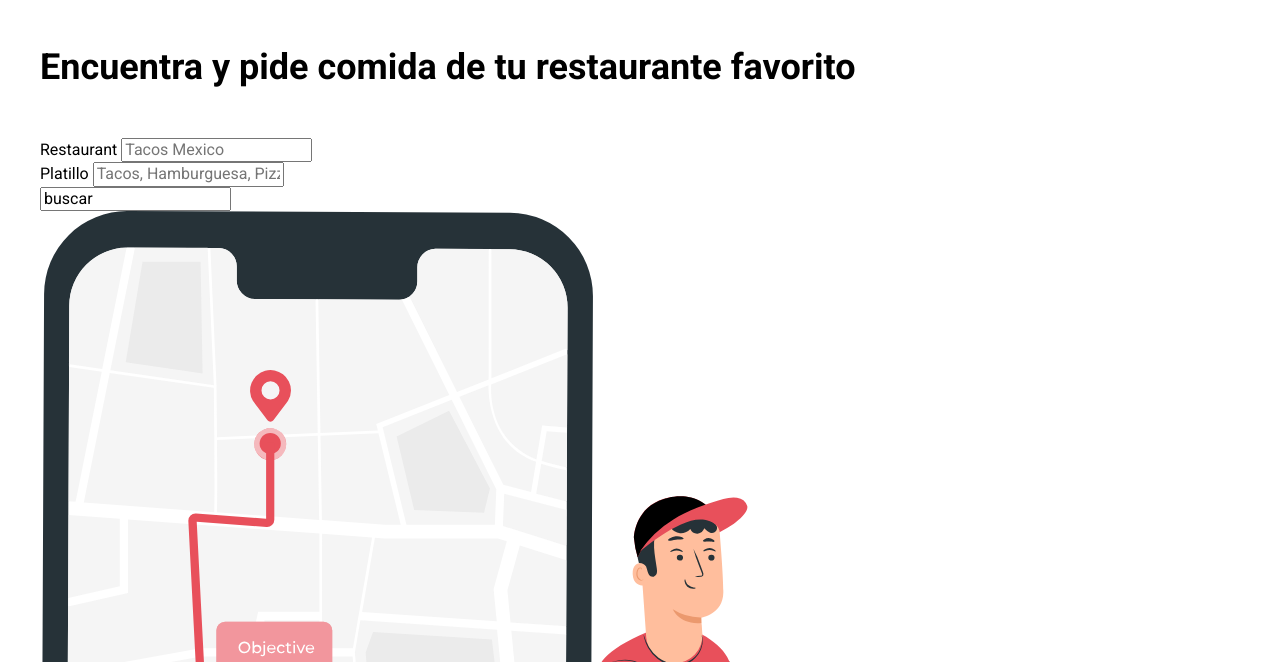
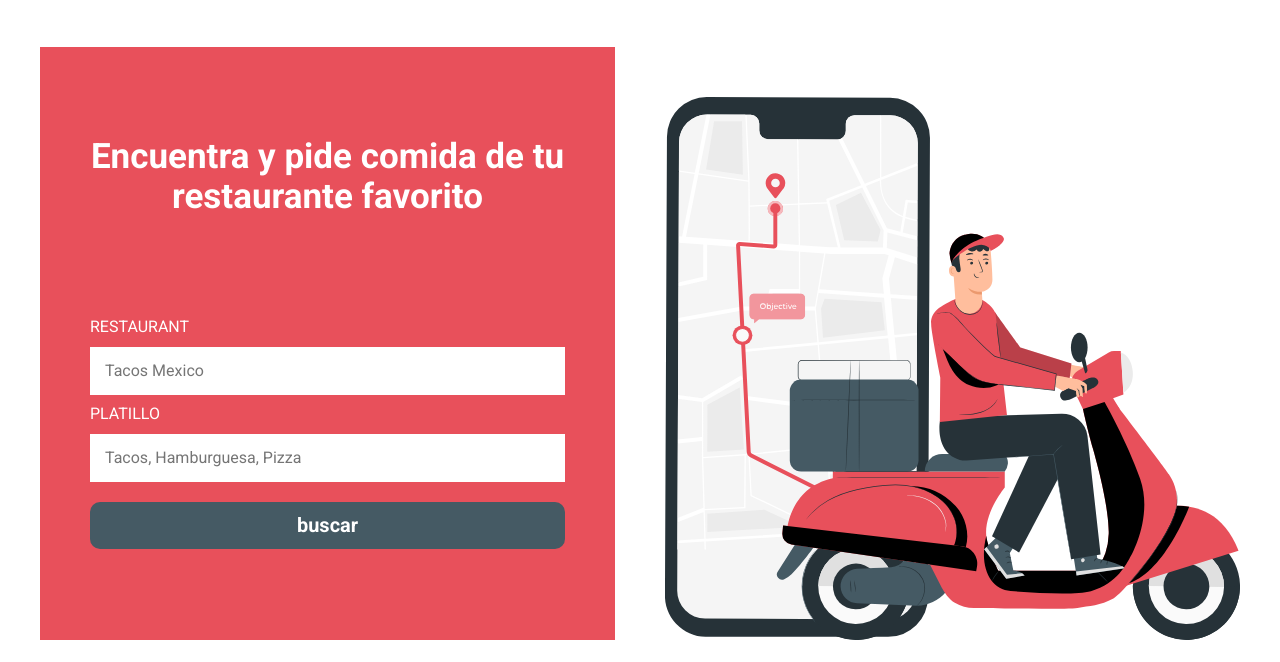
Before and after one commit to Monroybr/deliveryApp, a website: page index.html in a window 1280 px wide. Shown: the part 138-800 px from the top of the page. Drawn offline with Linux system fonts and the light colour scheme.

Commit message:
Se realiza css de la seccion formulario

```diff
--- a/index.html
+++ b/index.html
@@ -28,7 +28,7 @@
 
         <div class="formulario__grid">
             <div class="formulario__contenido">
-                <h2>Encuentra y pide comida de tu restaurante favorito</h2>
+                <h2 class="formulario__heading">Encuentra y pide comida de tu restaurante favorito</h2>
                 <form class="formulario__buscar">
                     <div class="formulario__campo">
                         <label for="restaurant" class="formulario__label">Restaurant</label>
@@ -40,13 +40,13 @@
                         <input id="platillo" class="formulario__input" placeholder="Tacos, Hamburguesa, Pizza">
                     </div> <!--Fin platillo-->
 
-                    <input type="subtmit" class="formulario__submit" value="buscar">
+                    <input type="submit" class="formulario__submit" value="buscar">
 
                 </form>
 
             </div>
-            <div class="formulario__imagen">
-                <img src="build/img/dibujo_repartidor.svg" alt="imagen repartidor">
+            <div class="formulario__imagen--contenedor">
+                <img class="formulario__imagen" src="build/img/dibujo_repartidor.svg" alt="imagen repartidor">
             </div>
         </div>
     </section>
--- a/src/scss/app.scss
+++ b/src/scss/app.scss
@@ -1,2 +1,3 @@
 @use 'base';
 @use 'header';
+@use 'formulario';
--- /dev/null
+++ b/src/scss/formulario/_formulario.scss
@@ -0,0 +1,66 @@
+@use 'base/variables' as v;
+@use 'base/mixins' as m;
+
+.formulario{
+
+    &__grid{
+
+        @include m.tablet {
+            @include m.grid(2, v.$separacion);
+        }
+    }
+    &__contenido{
+            background-color: v.$primario;
+            padding: v.$separacion;
+            display: flex;
+            flex-direction: column;
+            justify-content: space-evenly;
+        }
+    &__heading{
+        color: v.$blanco;
+        text-align: center;
+        font-size: 2rem;
+        @include m.desktop {
+            font-size: 3.5rem;
+         }
+    }
+
+    &__campo{
+        margin-bottom: 1rem;
+
+    }
+    &__label{
+        display: block;
+        color: v.$blanco;
+        width: 100%;
+        text-transform: uppercase;
+        margin: 1rem 0;
+    }
+
+    &__input{
+        width: 100%;
+        padding: 1.5rem;
+        border: none;
+    }
+
+    &__submit{
+        margin-top: 2rem;
+        @include m.boton(v.$secundario, v.$blanco);
+        @include m.tablet {
+            width: 100%;
+         }
+    }
+
+    &__imagen--contenedor{
+        margin-top: v.$separacion;
+        display: flex;
+        justify-content: center;
+    }
+
+    &__imagen{
+        width: 30rem;
+        @include m.desktop {
+            width: 100%;
+         }
+    }
+}
--- /dev/null
+++ b/src/scss/formulario/_index.scss
@@ -0,0 +1 @@
+@forward 'formulario';
```
Also changed, not shown: build/css/app.css, 1 other file.
